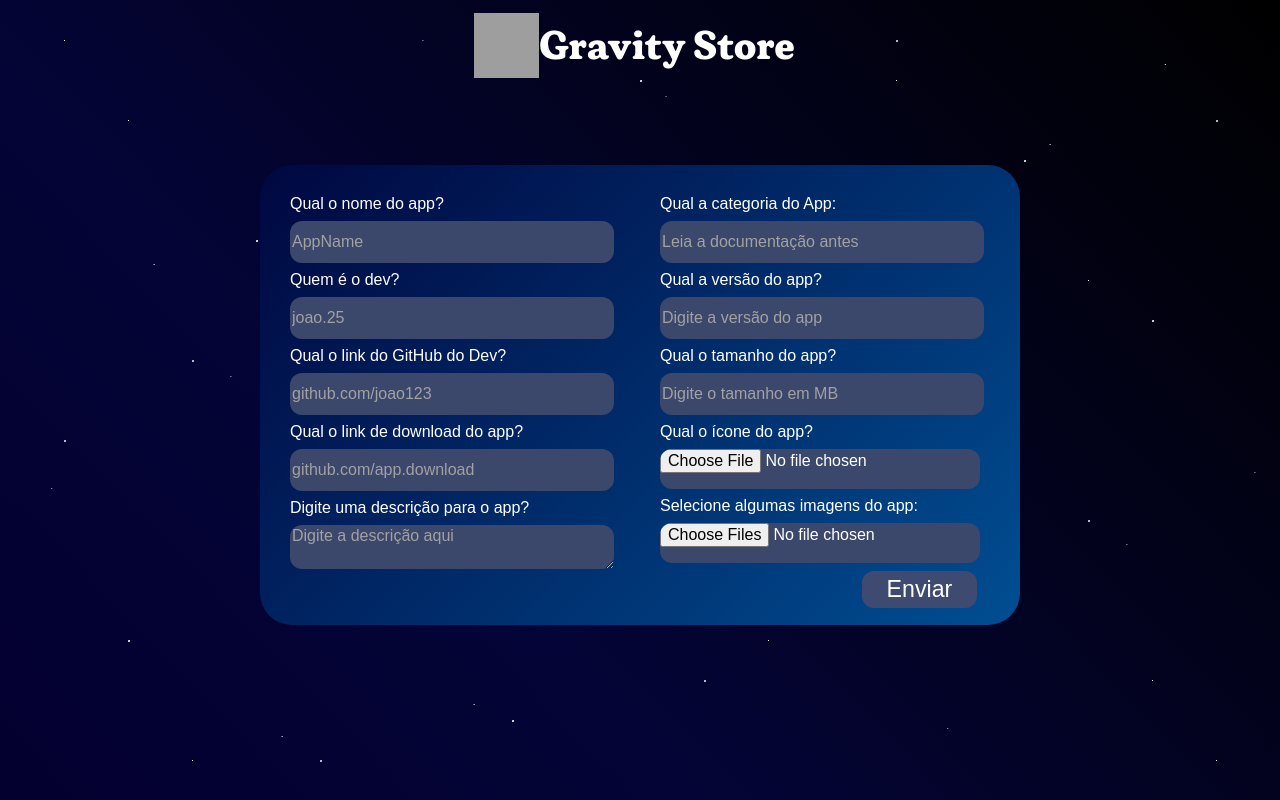
After one commit to MateusPilonetto/GravityStore, a Flask app: page /dev in a window 1280 px wide. The commit adds this page. Run offline with Flask 3, Linux system fonts and the light colour scheme; grey boxes are pictures that could not be loaded.

Commit message:
Inicio do cadastro de apps para devs

```diff
--- a/projeto_gravity_store/app.py
+++ b/projeto_gravity_store/app.py
@@ -3,6 +3,7 @@ from register.modules.register import register_bp
 from login.modules.login import login_bp
 from main.modules.main import main_bp
 from person.modules.profile import profile_bp
+from dev.modules.dev import dev_bp
 
 app = Flask(__name__)
 app.secret_key = 'chave_segura'
@@ -12,6 +13,7 @@ app.register_blueprint(register_bp)
 app.register_blueprint(login_bp)
 app.register_blueprint(main_bp)
 app.register_blueprint(profile_bp)
+app.register_blueprint(dev_bp)
 
 if __name__ == "__main__":
     app.run(debug=True)
--- /dev/null
+++ b/projeto_gravity_store/dev/static/dev.css
@@ -0,0 +1,344 @@
+html {
+  font-family: "SN Pro", sans-serif;
+  color: white;
+}
+
+@font-face {
+  font-family: Plush;
+  src: url(PlushTitulo.otf) format(truetype);
+}
+
+body {
+  margin: 0;
+  padding: 0;
+  background: #030030;
+  background: linear-gradient(
+    46deg,
+    rgba(3, 0, 48, 1) 0%,
+    rgba(4, 4, 54, 1) 35%,
+    rgba(0, 0, 0, 1) 100%
+  );
+  min-height: 50vh;
+  background-repeat: no-repeat;
+  background-attachment: fixed;
+
+  padding-bottom: 80px;
+}
+
+body::before {
+  content: " ";
+  position: fixed;
+  top: 0;
+  left: 0;
+  width: 2px;
+  height: 2px;
+  background: transparent;
+  background-attachment: fixed;
+  z-index: -2;
+
+  box-shadow:
+    70vw 10vh #fff,
+    10vw 15vh #fff,
+    25vw 65vh #fff,
+    30vw 45vh #fff,
+    70vw 10vh #fff,
+    90vw 85vh #fff,
+    25vw 65vh #fff,
+    55vw 25vh #fff,
+    15vw 95vh #fff,
+    55vw 25vh #fff,
+    85vw 35vh #fff,
+    40vw 50vh #fff,
+    60vw 80vh #fff,
+    5vw 5vh #fff,
+    95vw 95vh #fff,
+    12vw 33vh #fff,
+    48vw 72vh #fff,
+    82vw 18vh #fff,
+    37vw 88vh #fff,
+    66vw 55vh #fff,
+    22vw 92vh #fff,
+    12vw 33vh #fff,
+    77vw 41vh #fff,
+    91vw 8vh #fff,
+    4vw 61vh rgba(255, 255, 255, 0.7),
+    52vw 12vh rgba(255, 255, 255, 0.7),
+    28vw 22vh rgba(255, 255, 255, 0.7),
+    98vw 59vh rgba(255, 255, 255, 0.7),
+    64vw 78vh rgba(255, 255, 255, 0.7),
+    98vw 59vh rgba(255, 255, 255, 0.7),
+    18vw 47vh rgba(255, 255, 255, 0.7),
+    74vw 91vh rgba(255, 255, 255, 0.7),
+    33vw 5vh rgba(255, 255, 255, 0.7),
+    88vw 68vh rgba(255, 255, 255, 0.7),
+    44vw 36vh rgba(255, 255, 255, 0.7);
+  /* Você pode adicionar mais linhas se quiser mais estrelas! */
+}
+
+/* --- CAMADA 2: Estrelas Médias e mais próximas (opcional, para profundidade) --- */
+body::after {
+  content: " ";
+  position: fixed;
+  top: 0;
+  left: 0;
+  width: 5px; /* Um pouco maiores */
+  height: 2px;
+  background: transparent;
+  background-attachment: fixed;
+
+  z-index: -1; /* Atrás do formulário, mas na frente das estrelas pequenas */
+  opacity: 0.9; /* Um pouco mais brilhantes */
+
+  /* Menos estrelas nesta camada */
+  box-shadow:
+    70vw 10vh #fff,
+    20vw 30vh #fff,
+    25vw 65vh #fff,
+    60vw 70vh #fff,
+    80vw 20vh #fff,
+    40vw 90vh #fff,
+    10vw 80vh #fff,
+    90vw 40vh #fff,
+    91vw 8vh #fff,
+    50vw 10vh #fff,
+    30vw 60vh #fff,
+    75vw 50vh #fff,
+    91vw 8vh #fff,
+    15vw 45vh rgba(255, 255, 255, 0.9),
+    55vw 85vh rgba(255, 255, 255, 0.9),
+    95vw 15vh rgba(255, 255, 255, 0.9),
+    35vw 75vh rgba(255, 255, 255, 0.9),
+    85vw 65vh rgba(255, 255, 255, 0.9),
+    45vw 25vh rgba(255, 255, 255, 0.9),
+    65vw 35vh rgba(255, 255, 255, 0.9),
+    55vw 85vh rgba(255, 255, 255, 0.9),
+    25vw 95vh rgba(255, 255, 255, 0.9),
+    5vw 55vh rgba(255, 255, 255, 0.9),
+    70vw 5vh rgba(255, 255, 255, 0.9);
+}
+
+@font-face {
+  font-family: Plush;
+  src: url(PlushTitulo.otf) format(truetype);
+}
+
+body {
+  margin: 0;
+  padding: 0;
+  background: #030030;
+  background: linear-gradient(
+    46deg,
+    rgba(3, 0, 48, 1) 0%,
+    rgba(4, 4, 54, 1) 35%,
+    rgba(0, 0, 0, 1) 100%
+  );
+  min-height: 50vh;
+  background-repeat: no-repeat;
+  background-attachment: fixed;
+
+  /* Se você quer que o CONTEÚDO tenha margem, mas não a barra,
+     use padding aqui ou crie um container para o main */
+  padding-bottom: 80px; /* Espaço para o conteúdo não ficar atrás da nav */
+  height: 50vh;
+}
+
+body::before {
+  content: " ";
+  position: absolute;
+  top: 0;
+  left: 0;
+  width: 1px;
+  height: 1px;
+  background: transparent;
+  z-index: -2; /* Garante que fique atrás de tudo */
+
+  /* O TRUQUE: Uma lista gigante de sombras brancas em posições aleatórias (vw = largura da tela, vh = altura) */
+  box-shadow:
+    10vw 15vh #fff,
+    30vw 45vh #fff,
+    70vw 10vh #fff,
+    90vw 85vh #fff,
+    25vw 65vh #fff,
+    55vw 25vh #fff,
+    15vw 95vh #fff,
+    85vw 35vh #fff,
+    40vw 50vh #fff,
+    60vw 80vh #fff,
+    5vw 5vh #fff,
+    95vw 95vh #fff,
+    12vw 33vh #fff,
+    48vw 72vh #fff,
+    82vw 18vh #fff,
+    37vw 88vh #fff,
+    66vw 55vh #fff,
+    22vw 92vh #fff,
+    77vw 41vh #fff,
+    91vw 8vh #fff,
+    4vw 61vh rgba(255, 255, 255, 0.7),
+    52vw 12vh rgba(255, 255, 255, 0.7),
+    28vw 22vh rgba(255, 255, 255, 0.7),
+    64vw 78vh rgba(255, 255, 255, 0.7),
+    98vw 59vh rgba(255, 255, 255, 0.7),
+    18vw 47vh rgba(255, 255, 255, 0.7),
+    74vw 91vh rgba(255, 255, 255, 0.7),
+    33vw 5vh rgba(255, 255, 255, 0.7),
+    88vw 68vh rgba(255, 255, 255, 0.7),
+    44vw 36vh rgba(255, 255, 255, 0.7);
+  /* Você pode adicionar mais linhas se quiser mais estrelas! */
+}
+
+/* --- CAMADA 2: Estrelas Médias e mais próximas (opcional, para profundidade) --- */
+body::after {
+  content: " ";
+  position: absolute;
+  top: 0;
+  left: 0;
+  width: 2px; /* Um pouco maiores */
+  height: 2px;
+  background: transparent;
+  z-index: -1; /* Atrás do formulário, mas na frente das estrelas pequenas */
+  opacity: 0.8; /* Um pouco mais brilhantes */
+
+  /* Menos estrelas nesta camada */
+  box-shadow:
+    20vw 30vh #fff,
+    60vw 70vh #fff,
+    80vw 20vh #fff,
+    40vw 90vh #fff,
+    10vw 80vh #fff,
+    90vw 40vh #fff,
+    50vw 10vh #fff,
+    30vw 60vh #fff,
+    75vw 50vh #fff,
+    15vw 45vh rgba(255, 255, 255, 0.9),
+    55vw 85vh rgba(255, 255, 255, 0.9),
+    95vw 15vh rgba(255, 255, 255, 0.9),
+    35vw 75vh rgba(255, 255, 255, 0.9),
+    85vw 65vh rgba(255, 255, 255, 0.9),
+    45vw 25vh rgba(255, 255, 255, 0.9),
+    65vw 35vh rgba(255, 255, 255, 0.9),
+    25vw 95vh rgba(255, 255, 255, 0.9),
+    5vw 55vh rgba(255, 255, 255, 0.9),
+    70vw 5vh rgba(255, 255, 255, 0.9);
+}
+
+header {
+  display: flex;
+  flex-direction: row;
+  justify-content: center;
+  align-items: center;
+  margin-right: 31px;
+  margin-top: 5px;
+  gap: 10px;
+  border: none;
+  height: 60px;
+  padding-top: 10px;
+}
+
+.titulo {
+  font-family: Plush;
+  color: white;
+  text-decoration: none;
+  font-size: 2.5rem;
+  left: 50%;
+}
+
+#logo {
+  width: 65px;
+  height: 65px;
+  padding-left: 20px;
+  color: white;
+}
+
+main {
+  display: flex;
+  flex-direction: column;
+  min-width: 90vw;
+  min-height: 80vh;
+  justify-content: center;
+  align-items: center;
+}
+
+.cadastro {
+  background: linear-gradient(135deg, #000740, #004e92);
+  border-radius: 2rem;
+  padding: 30px;
+  position: relative;
+}
+
+.app {
+  gap: 20px;
+  width: 330px;
+  display: flex;
+  flex-direction: column;
+  flex-wrap: wrap;
+  height: 400px;
+  width: 700px;
+  justify-content: space-between;
+}
+
+.formR {
+  display: flex;
+  flex-flow: column wrap;
+  gap: 8px;
+}
+
+.formS {
+  display: flex;
+  flex-flow: column wrap;
+  gap: 8px;
+  padding-left: 20px;
+}
+
+input,
+textarea {
+  width: 320px;
+  height: 40px;
+  border-radius: 12px;
+  border: none;
+  background-color: #3b476b;
+  color: #ffffff; /* Cor do texto que você digita */
+  caret-color: white;
+  font-family: "Google Sans", sans-serif;
+  font-size: 16px; /* Tamanho legível */
+}
+
+#botao {
+  background-color: #3e4a70;
+  border-radius: 12px;
+  border: none;
+  color: #ffffff;
+  font-family: "Google Sans", sans-serif;
+
+  font-size: 1.45rem;
+  padding-left: 25px;
+  padding-right: 25px;
+  padding-top: 5px;
+  padding-bottom: 5px;
+  margin-left: 12.6rem;
+
+  font-family: "SN Pro", sans-serif;
+  transition: 0.3s;
+  text-decoration: none;
+}
+
+#botao:hover {
+  background-color: #9ad0ff; /* Efeito visual ao passar o mouse */
+  transform: scale(1.1);
+  color: #1e2235;
+  font-family: "SN Pro", sans-serif;
+  font-size: 1.47rem;
+  padding-left: 26px;
+  padding-right: 26px;
+  padding-top: 7px;
+  padding-bottom: 7px;
+  border-radius: 14px;
+}
+
+input::placeholder {
+  color: rgb(162, 162, 162);
+}
+
+textarea::placeholder {
+  color: rgb(162, 162, 162);
+}
--- /dev/null
+++ b/projeto_gravity_store/dev/templates/dev.html
@@ -0,0 +1,127 @@
+<!doctype html>
+<html lang="en">
+  <head>
+    <meta charset="UTF-8" />
+    <meta name="viewport" content="width=device-width, initial-scale=1.0" />
+    <!-- CSS -->
+    <link
+      rel="stylesheet"
+      href="{{url_for('dev.static', filename='dev.css')}}"
+    />
+    <!-- Icons -->
+    <link
+      href="https://fonts.googleapis.com/css2?family=Material+Symbols+Outlined"
+      rel="stylesheet"
+    />
+    <!--Logo da Gravity Store-->
+    <link
+      rel="icon"
+      type="image/png"
+      href="{{ url_for('main.static', filename='Gwhite.svg') }}"
+    />
+
+    <title>Developers</title>
+  </head>
+  <body>
+    <header>
+      <a
+        href="{{ url_for('main.home') }}"
+        style="
+          text-decoration: none;
+          color: inherit;
+          display: flex;
+          align-items: center;
+        "
+      >
+        <img
+          src="{{ url_for('dev.static', filename='Gwhite.svg') }}"
+          alt="Logotipo da Gravity Store"
+          id="logo"
+        />
+        <h1 class="titulo">Gravity Store</h1>
+      </a>
+    </header>
+    <main>
+      <section class="cadastro">
+        <form action="/submit" method="post" class="app">
+          <div class="formR">
+            <label class="appName">Qual o nome do app? </label>
+            <input type="text" name="nome" id="nome" placeholder="AppName" />
+
+            <label class="devName">Quem é o dev? </label>
+            <input
+              type="text"
+              name="devName"
+              id="devName"
+              placeholder="joao.25"
+            />
+
+            <label class="linkG">Qual o link do GitHub do Dev? </label>
+            <input
+              type="text"
+              name="linkG"
+              id="linkG"
+              placeholder="github.com/joao123"
+            />
+            <label class="linkG">Qual o link de download do app? </label>
+            <input
+              type="text"
+              name="linkA"
+              id="linkA"
+              placeholder="github.com/app.download"
+            />
+            <label class="iconApp">Digite uma descrição para o app? </label>
+            <textarea
+              name="description"
+              id="desc"
+              placeholder="Digite a descrição aqui"
+            ></textarea>
+          </div>
+
+          <div class="formS">
+            <label class="category">Qual a categoria do App: </label>
+            <input
+              type="text"
+              name="category"
+              id="category"
+              placeholder="Leia a documentação antes"
+            />
+
+            <label class="version">Qual a versão do app? </label>
+            <input
+              type="number"
+              name="version"
+              id="version"
+              placeholder="Digite a versão do app"
+            />
+
+            <label class="size">Qual o tamanho do app? </label>
+            <input
+              type="number"
+              name="size"
+              id="size"
+              placeholder="Digite o tamanho em MB"
+            />
+            <label class="iconApp">Qual o ícone do app? </label>
+            <input type="file" name="iconApp" id="iconApp" accept="image/*" />
+
+            <label class="screenshots"
+              >Selecione algumas imagens do app:
+            </label>
+            <input
+              type="file"
+              name="screenshots"
+              id="screenshots"
+              accept="image/*"
+              multiple
+            />
+
+            <div>
+              <button type="submit" id="botao">Enviar</button>
+            </div>
+          </div>
+        </form>
+      </section>
+    </main>
+  </body>
+</html>
--- a/projeto_gravity_store/main/modules/main.py
+++ b/projeto_gravity_store/main/modules/main.py
@@ -1,4 +1,6 @@
-from flask import Blueprint, render_template, request
+from flask import Blueprint, render_template, request, session
+import pyodbc
+from bs4 import BeautifulSoup
 
 # Avisamos o Blueprint sobre as pastas relativas a ele
 main_bp = Blueprint('main', __name__,
@@ -6,10 +8,50 @@ main_bp = Blueprint('main', __name__,
                     static_folder='../static',
                     static_url_path='/main_static')
 
+
+
+# Botao HTML
+
+servidor = r'localhost\SQLEXPRESS'
+banco_de_dados = 'gravity_store_people'
+string_conexao = (
+    r'Driver={ODBC Driver 17 for SQL Server};'
+    f'Server={servidor};'
+    f'Database={banco_de_dados};'
+    r'Trusted_Connection=yes;'
+)
+
+
 # Rota trazida do app.py
 @main_bp.route("/")
 def home():
-    return render_template("index.html")
+
+    userLogado = session.get('usuario_logado')
+
+    userDev = 0
+
+    if userLogado:
+        try:
+            conexao = pyodbc.connect(string_conexao)
+            cursor = conexao.cursor()
+
+            comando_sql = "SELECT developer FROM people WHERE id = ?;"
+            cursor.execute(comando_sql, (userLogado,))
+
+            resultado = cursor.fetchone()
+
+            if resultado:
+                userDev = resultado[0]
+
+        except Exception as e:
+            return "Erro interno no servidor.", 500
+
+        finally:
+            if 'conexao' in locals():
+                conexao.close()
+
+    return render_template('index.html', admin_status=userDev)
+
 
 # Rota trazida do app.py
 @main_bp.route("/pesquisa")
--- a/projeto_gravity_store/register/modules/register.py
+++ b/projeto_gravity_store/register/modules/register.py
@@ -5,7 +5,7 @@ from hashlib import sha256
 register_bp = Blueprint('register', __name__,
                         template_folder='../templates',
                         static_folder='../static',
-                        static_url_path='/register_static') # <-- Adicione isso
+                        static_url_path='/register_static')
 
 
 servidor = r'localhost\SQLEXPRESS'
```
Also changed, not shown: projeto_gravity_store/dev/modules/dev.py (added, +21 -0 lines), projeto_gravity_store/dev/static/dev.html (added, +116 -0 lines), projeto_gravity_store/main/static/style.css (+16 -0 lines), projeto_gravity_store/main/templates/index.html (+16 -0 lines), projeto_gravity_store/dev/static/G.svg (added), projeto_gravity_store/dev/static/Gwhite.svg (added), projeto_gravity_store/dev/static/PlushTitulo.otf (added).
